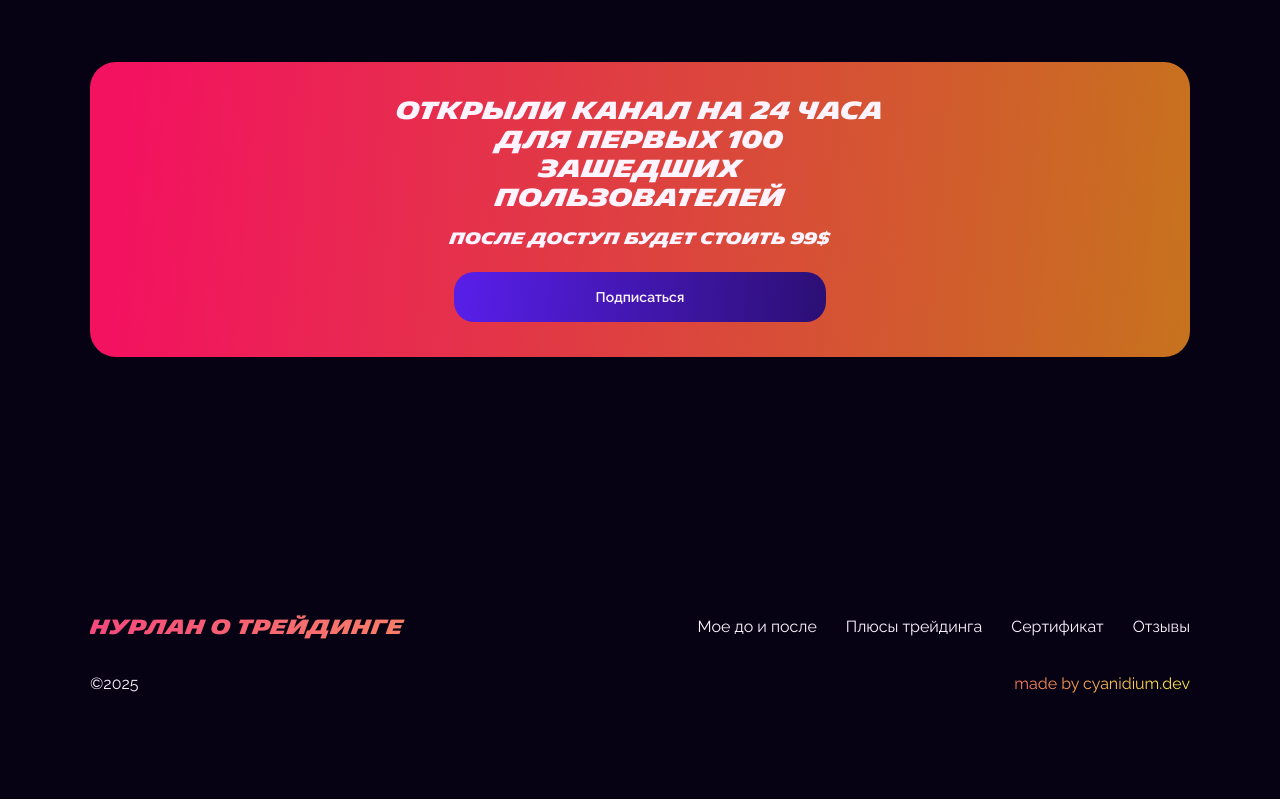
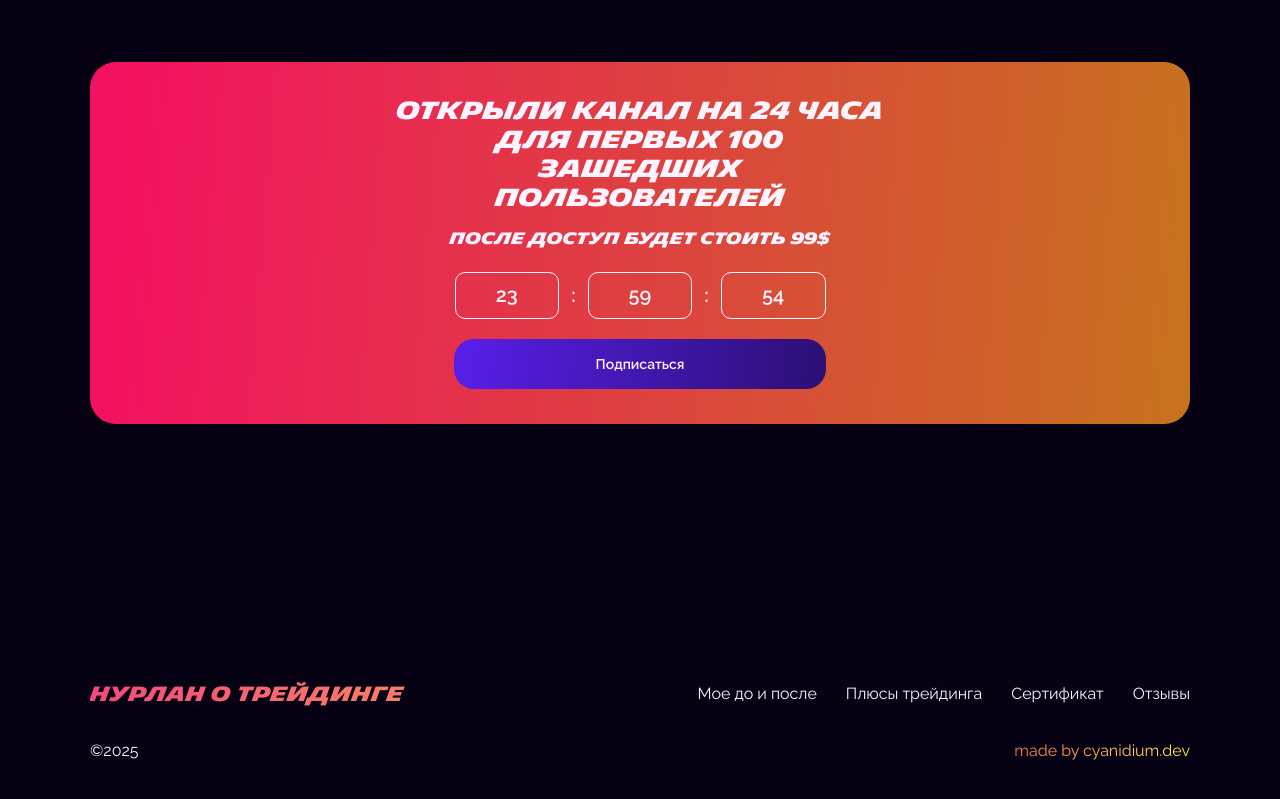
Before and after one commit to cyanidium-dev/crypto-landing, a Next.js app: page / in a window 1280 px wide. Shown: the part 5088-5887 px from the top of the page. Before the commit the page ends 5840 px from the top, so only its background shows below. Built offline with nearby package versions, Linux system fonts and the light colour scheme.

Commit message:
added countdown counter

```diff
--- /dev/null
+++ b/src/components/homePage/ctaWebinar/CountdownTimer.tsx
@@ -0,0 +1,67 @@
+"use client";
+import { useState, useEffect } from "react";
+
+export default function CountdownTimer() {
+  const [timeLeft, setTimeLeft] = useState({
+    hours: 0,
+    minutes: 0,
+    seconds: 0,
+  });
+
+  useEffect(() => {
+    const countdownDuration = 24 * 60 * 60 * 1000;
+    const now = new Date().getTime();
+    const savedTime = localStorage.getItem("countdownTime");
+    const countdownStart = savedTime ? parseInt(savedTime, 10) : now;
+
+    const countdownDate = countdownStart + countdownDuration;
+
+    const timer = setInterval(() => {
+      const currentTime = new Date().getTime();
+      const distance = countdownDate - currentTime;
+
+      if (distance < 0) {
+        clearInterval(timer);
+        setTimeLeft({ hours: 0, minutes: 0, seconds: 0 });
+        localStorage.removeItem("countdownTime"); // Видаляємо, якщо таймер завершився
+      } else {
+        setTimeLeft({
+          hours: Math.floor(
+            (distance % (1000 * 60 * 60 * 24)) / (1000 * 60 * 60)
+          ),
+          minutes: Math.floor((distance % (1000 * 60 * 60)) / (1000 * 60)),
+          seconds: Math.floor((distance % (1000 * 60)) / 1000),
+        });
+      }
+    }, 1000);
+
+    // Зберігаємо час початку при закритті сторінки
+    const handleBeforeUnload = () => {
+      localStorage.setItem("countdownTime", countdownStart.toString());
+    };
+    window.addEventListener("beforeunload", handleBeforeUnload);
+
+    return () => {
+      clearInterval(timer);
+      window.removeEventListener("beforeunload", handleBeforeUnload);
+    };
+  }, []);
+
+  return (
+    <div className="w-[256px] tabxl:w-[371px] mb-5 mx-auto">
+      <div className="flex justify-center items-center gap-[10px] tabxl:gap-[12px] text-20bold">
+        <div className="w-[66px] tabxl:w-[107px] h-[46px] tabxl:h-[47px] flex items-center justify-center rounded-[10px] border-[1.5px] border-white">
+          {String(timeLeft.hours).padStart(2, "0")}
+        </div>
+        <span>:</span>
+        <div className="w-[66px] tabxl:w-[107px] h-[46px] tabxl:h-[47px] flex items-center justify-center rounded-[10px] border-[1.5px] border-white">
+          {String(timeLeft.minutes).padStart(2, "0")}
+        </div>
+        <span>:</span>
+        <div className="w-[66px] tabxl:w-[107px] h-[46px] tabxl:h-[47px] flex items-center justify-center rounded-[10px] border-[1.5px] border-white">
+          {String(timeLeft.seconds).padStart(2, "0")}
+        </div>
+      </div>
+    </div>
+  );
+}
--- a/src/components/homePage/ctaWebinar/OpenTelegramChat.tsx
+++ b/src/components/homePage/ctaWebinar/OpenTelegramChat.tsx
@@ -1,5 +1,6 @@
 import React from "react";
 import SignUpButton from "./SignUpButton";
+import CountdownTimer from "./CountdownTimer";
 
 export default function OpenTelegramChat() {
   return (
@@ -10,6 +11,7 @@ export default function OpenTelegramChat() {
       <p className="mb-7 tabxl:mb-6 font-michelin uppercase text-12bold tabxl:text-16bold text-center">
         после доступ будет стоить 99$
       </p>
+      <CountdownTimer />
       <SignUpButton />
     </div>
   );
```
